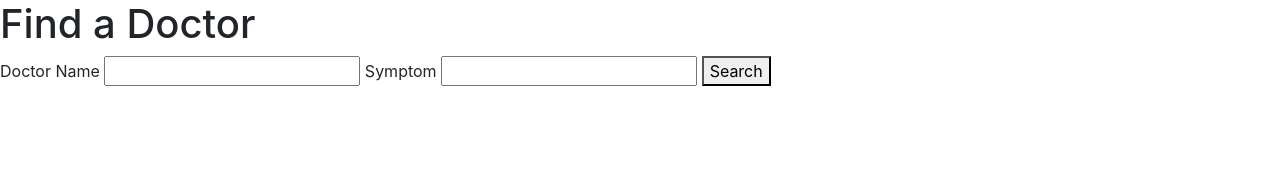
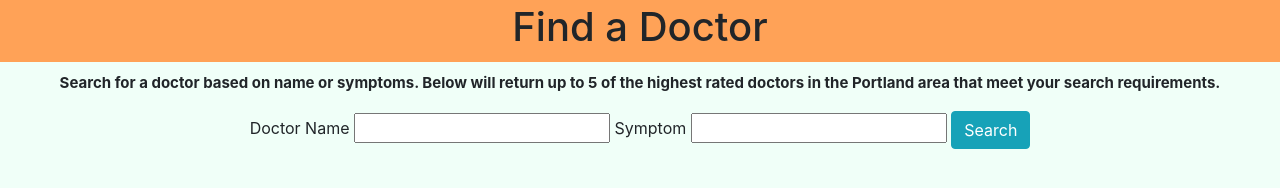
Before and after one commit to CalvinPVIII/CRWeek6, a website built with webpack: page src/index.html in a window 1280 px wide. Built offline with nearby package versions, Linux system fonts and the light colour scheme.

Commit message:
add stying to page

```diff
--- a/src/index.html
+++ b/src/index.html
@@ -6,7 +6,10 @@
   </head>
   <body>
   <div class="Container">
+    <div class="header">
       <h1>Find a Doctor</h1>
+    </div>
+    <p>Search for a doctor based on name or symptoms. Below will return up to 5 of the highest rated doctors in the Portland area that meet your search requirements.</p>
       <form class="docSearch">
         <label for="docName">Doctor Name
         <input type="text" id='docName'>
@@ -14,9 +17,11 @@
         <label for="symptom">Symptom
         <input type="text" id='symptom'>
         </label>
-        <button type="submit">Search</button>
+        <button class="btn btn-info" type="submit">Search</button>
       </form>
       <div class="results">
+        <div class="row">
+          <div class="col-lg-4">
             <div class="doc0">
               <img src="" alt="doctor" id="docImage0">
               <h4 id='docName0'></h4>
@@ -26,6 +31,8 @@
               <a href=""id='website0'><h5></h5></a>
               <h5 id='acceptingPatients0'></h5>
             </div>
+          </div>
+          <div class="col-lg-4">
             <div class="doc1">
               <img src="" alt="doctor" id="docImage1">
               <h4 id='docName1'></h4>
@@ -35,6 +42,8 @@
               <a href=""id='website1'><h5></h5></a>
               <h5 id='acceptingPatients1'></h5>
             </div>
+          </div>
+          <div class="col-lg-4">
             <div class="doc2">
               <img src="" alt="doctor" id="docImage2">
               <h4 id='docName2'></h4>
@@ -44,6 +53,10 @@
               <a href=""id='website2'><h5></h5></a>
               <h5 id='acceptingPatients2'></h5>
             </div>
+          </div>
+        </div>
+        <div class="row">
+          <div class="col-lg-4">
             <div class="doc3">
               <img src="" alt="doctor" id="docImage3">
               <h4 id='docName3'></h4>
@@ -53,6 +66,8 @@
               <a href=""id='website3'><h5></h5></a>
               <h5 id='acceptingPatients3'></h5>
             </div>
+          </div>
+          <div class="col-lg-4">
             <div class="doc4">
               <img src="" alt="doctor" id="docImage4">
               <h4 id='docName4'></h4>
@@ -61,6 +76,9 @@
               <h5>Phone Number: <span id='number4'></span></h5>
               <a href=""id='website4'><h5></h5></a>
               <h5 id='acceptingPatients4'></h5>
+            </div>
+
+          </div>
         </div>
       </div>
       <div class="noResult">
--- a/src/styles.css
+++ b/src/styles.css
@@ -1,3 +1,31 @@
 .noResult, .results {
   display: none;
 }
+
+body {
+  background-color: #f0fff8
+}
+
+.header {
+  text-align: center;
+  margin: auto;
+  background-color: #ffa257;
+  background-size: cover;
+  padding-bottom: 3px;
+  padding-top: 3px;
+  width: auto;
+  margin-bottom: 10px;
+}
+
+form {
+  text-align: center;
+}
+
+.results {
+  margin: 15px;
+}
+p {
+  text-align: center;
+  font-size: 15px;
+  font-weight: bolder;
+}
```
Lines whose indentation alone changed are shown as unchanged.
